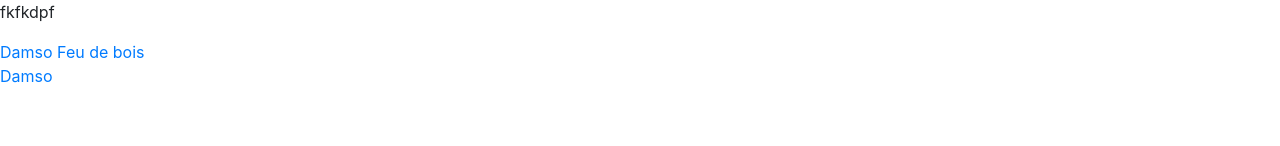
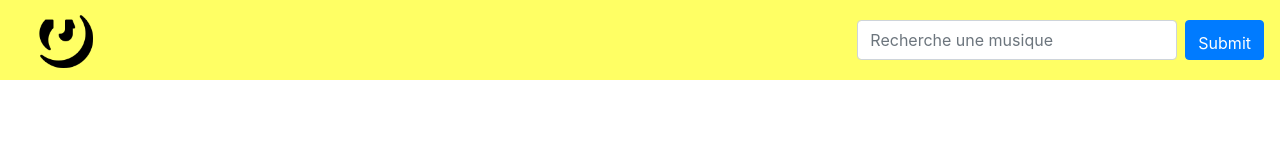
Before and after one commit to qesnault/ProjetAngular, an Angular app: page / in a window 1280 px wide. Shown: the top 146 px of the page. Built offline with nearby package versions, Linux system fonts and the light colour scheme; no server answers.

Commit message:
design header

```diff
--- a/src/app/app.component.css
+++ b/src/app/app.component.css
@@ -15,7 +15,7 @@
 
 header {
     background-color: rgb(255, 255, 100);
-    height: 15vh;
+    height: 80px;
     justify-content: center;
 }
 
--- a/src/app/app.component.html
+++ b/src/app/app.component.html
@@ -1,9 +1,10 @@
-<p>
-    fkfkdpf</p>
-<a [routerLink]="['/song', 3756041]">Damso Feu de bois</a>
-<br>
-<a [routerLink]="['/artist', 45855]">Damso</a>
-
+<header class="row align-items-center">
+  <img style="height: 80%; width: auto;" src="../assets/img/genius.png" alt="genius logo" class="mr-auto ml-5">
+  <form action="http://localhost:4200/results" method="get" class="d-flex justify-content-center col-4 mr-3">
+    <input type="text" class="form-control" name="search" placeholder="Recherche une musique">
+    <input type="submit" class="btn btn-primary ml-2 pb-0">
+  </form>
+</header>
 <router-outlet></router-outlet>
 
 <footer class="mx-auto">
```
